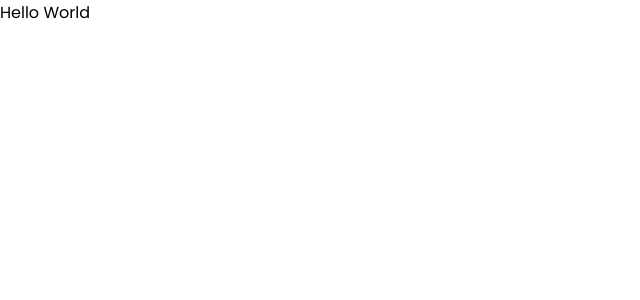
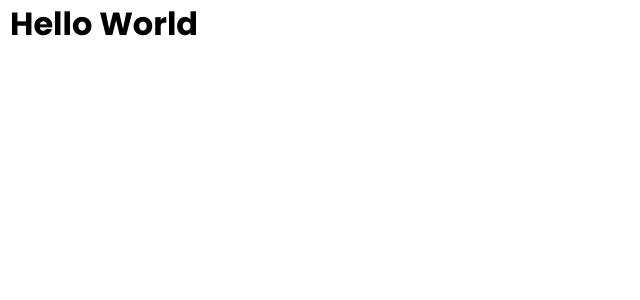
Before and after one commit to devesh1808/RouteMate, a React (Vite) app: page / in a window 1280 px wide. Shown: the top 300 px of the page, without its empty margins (0-640 px from the left). Built offline with nearby package versions, Linux system fonts and the light colour scheme.

Commit message:
added BrowserRouter inside main.jsx to wrapper App component

```diff
--- a/src/App.jsx
+++ b/src/App.jsx
@@ -1,5 +1,9 @@
 import "./App.css";
 
 export default function App() {
-  return <div>Hello World</div>;
+  return (
+    <div className="App">
+      <h1>Hello World</h1>
+    </div>
+  );
 }
--- a/src/main.jsx
+++ b/src/main.jsx
@@ -1,3 +1,4 @@
+import { BrowserRouter } from "react-router-dom";
 import { StrictMode } from "react";
 import { createRoot } from "react-dom/client";
 import "./index.css";
@@ -5,6 +6,8 @@ import App from "./App.jsx";
 
 createRoot(document.getElementById("root")).render(
   <StrictMode>
-    <App />
+    <BrowserRouter>
+      <App />
+    </BrowserRouter>
   </StrictMode>
 );
```
